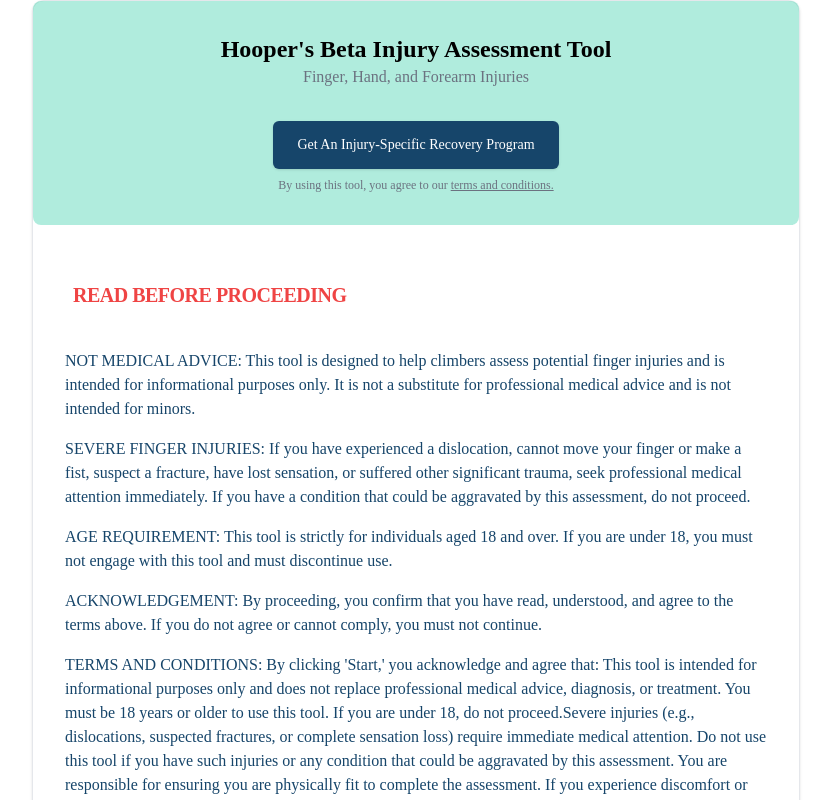
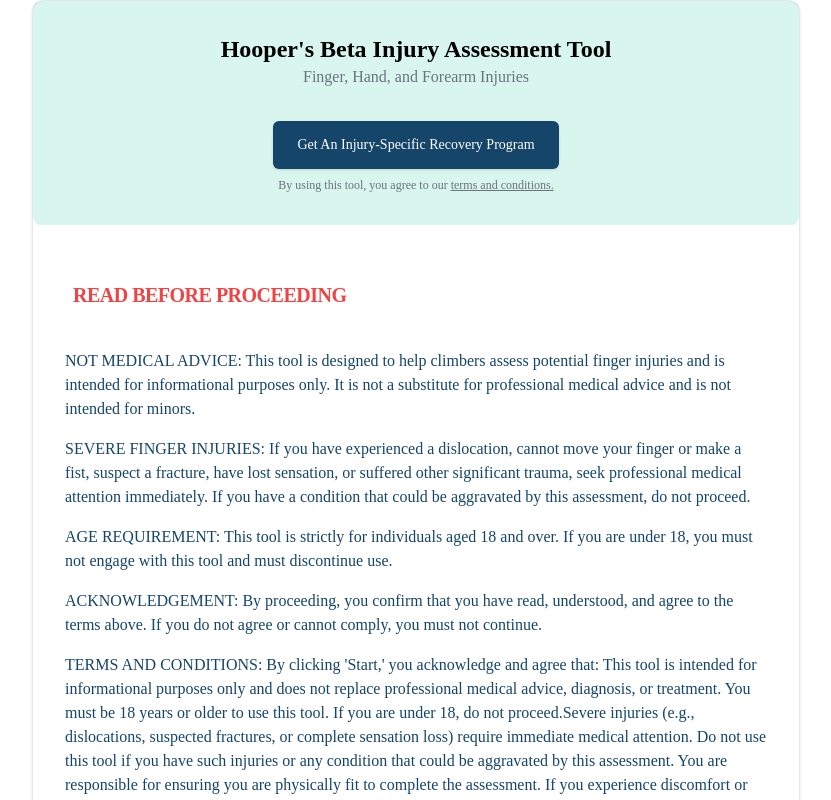
Before and after one commit to emile166/HB-Assessment-Tool-V2, a React (Vite) app: page / in a window 1280 px wide. Shown: the top 800 px of the page, without its empty margins (224-1055 px from the left). Built offline with nearby package versions, Linux system fonts and the light colour scheme.

Commit message:
Reduce app header background opacity

```diff
--- a/src/components/AppHeader/AppHeader.jsx
+++ b/src/components/AppHeader/AppHeader.jsx
@@ -4,7 +4,7 @@ import { Button } from "../ui/button";
 
 const AppHeader = forwardRef((props, ref) => {
   return (
-    <div ref={ref} className="bg-primary/50 text-center p-8 rounded-lg">
+    <div ref={ref} className="bg-primary/25 text-center p-8 rounded-lg">
       <a href="/dashboard" className="text-2xl text-black font-bold mb-2">
         Hooper's Beta Injury Assessment Tool
       </a>
```
